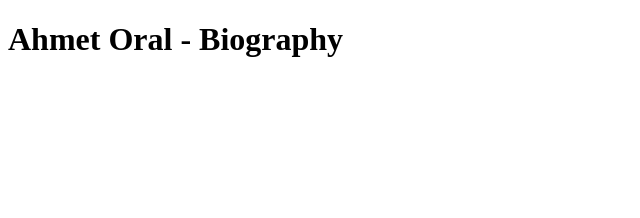
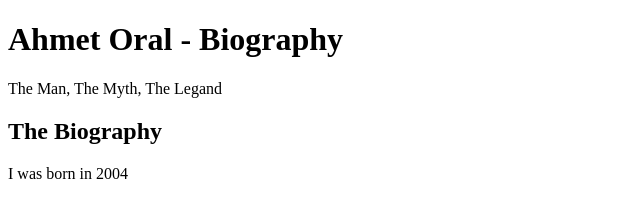
Before and after one commit to Ahmet-b-o/lab-01, a plain HTML site: page index.html in a window 1280 px wide. Shown: the whole page, without its empty margins (0-640 px from the left). Drawn offline with Linux system fonts and the light colour scheme.

Commit message:
Added a biography paragraph

```diff
--- a/index.html
+++ b/index.html
@@ -7,6 +7,16 @@
     <title>Ahmet Oral - Biography</title>
 </head>
 <body>
-    <h1>Ahmet Oral - Biography</h1>
-</body>
+         <header>
+            <h1>Ahmet Oral - Biography</h1>
+            <p>The Man, The Myth, The Legand</p>
+        </header>
+
+        <section>
+            <h2>The Biography</h2>
+            <p>
+                I was born in 2004
+            </p>
+        </section>
+    </body>
 </html>
```
